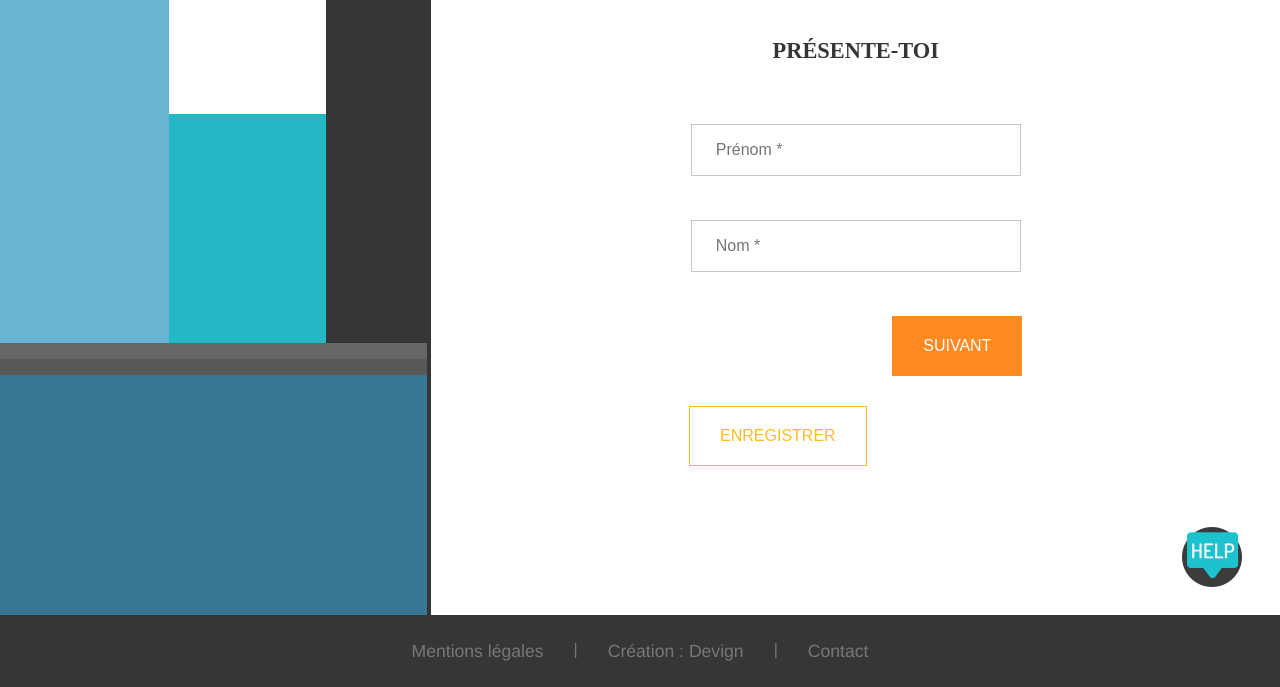
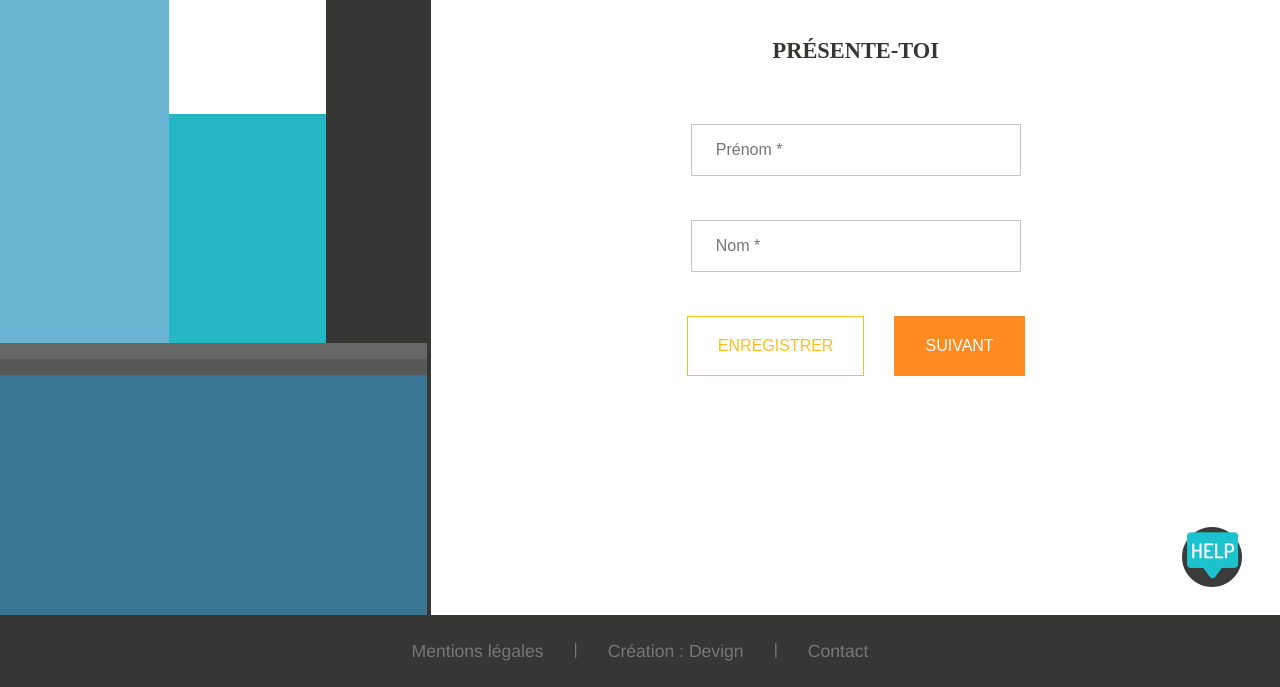
Before and after one commit to bodetienne/espl, a PHP site: page /form-1-mds.php in a window 1280 px wide. Shown: the part 113-800 px from the top of the page. Run offline with PHP 8.4, Linux system fonts and the light colour scheme; some web fonts are replaced.

Commit message:
resolution bug bourons

```diff
--- a/dev/css/style-mds-eva.css
+++ b/dev/css/style-mds-eva.css
@@ -138,46 +138,53 @@
 }
 
 
-/*Boutons*/
-.main.formulaire-1 .container-lgn .lgn button,
-.main.formulaire-2 .container-lgn .lgn button {
-	margin: auto 1vw;
+.main.formulaire-1 .form-1,
+.main.formulaire-2 .form-2 {
+	display: flex;
+	flex-direction: column;
 }
 
-.main.formulaire-1 .container-lgn .lgn button,
-.main.formulaire-2 .container-lgn .lgn button {
+/*Boutons*/
+.main.formulaire-1 .container-button,
+.main.formulaire-2 .container-button {
+	margin: auto;
+}
+
+.main.formulaire-1 .container-button button,
+.main.formulaire-2 .container-button button {
+	margin: auto 1vw;
 	padding: 20px 30px;
 	border-style: solid;
 	border-width: 1px;
 	text-transform: uppercase;
 }
 
-.main.formulaire-1 .container-lgn .lgn .btn-save,
-.main.formulaire-2 .container-lgn .lgn .btn-save {
+.main.formulaire-1 .container-button .btn-save,
+.main.formulaire-2 .container-button .btn-save {
 	color: #FFBD1D;
 	background-color: #ffffff;
 	border-color: #FFBD1D;
 }
 
-.main.formulaire-1 .container-lgn .lgn .btn-save:hover,
-.main.formulaire-1 .container-lgn .lgn .btn-save:focus,
-.main.formulaire-2 .container-lgn .lgn .btn-save:hover,
-.main.formulaire-2 .container-lgn .lgn .btn-save:focus {
+.main.formulaire-1 .container-button .btn-save:hover,
+.main.formulaire-1 .container-button .btn-save:focus,
+.main.formulaire-2 .container-button .btn-save:hover,
+.main.formulaire-2 .container-button .btn-save:focus {
 	color: #ffffff;
 	background-color: #FFBD1D;
 }
 
-.main.formulaire-1 .container-lgn .lgn .btn-next,
-.main.formulaire-2 .container-lgn .lgn .btn-next {
+.main.formulaire-1 .container-button .btn-next,
+.main.formulaire-2 .container-button .btn-next {
 	color: #ffffff;
 	background-color: #FF8A22;
 	border-color: #FF8A22;
 }
 
-.main.formulaire-1 .container-lgn .lgn .btn-next:hover,
-.main.formulaire-1 .container-lgn .lgn .btn-next:focus,
-.main.formulaire-2 .container-lgn .lgn .btn-next:hover,
-.main.formulaire-2 .container-lgn .lgn .btn-next:focus {
+.main.formulaire-1 .container-button .btn-next:hover,
+.main.formulaire-1 .container-button .btn-next:focus,
+.main.formulaire-2 .container-button .btn-next:hover,
+.main.formulaire-2 .container-button .btn-next:focus {
 	color: #FF8A22;
 	background-color: #ffffff;
 }
--- a/dev/form-1-mds.php
+++ b/dev/form-1-mds.php
@@ -51,13 +51,11 @@
 								</div>
 							</div>
 
-							<div class="container-lgn">
-								<div class="lgn lgn-1">
-									<button id="save" class="btn-save" type="button">Enregistrer</button>
-									<a class="lien suivant" href="form-2-mds.php">
-										<button id="suivant" class="btn-next" type="button" name="button">Suivant</button>
-									</a>
-								</div>
+							<div class="container-button">
+								<button id="save" class="btn-save" type="button">Enregistrer</button>
+								<a class="lien suivant" href="form-2-mds.php">
+									<button id="suivant" class="btn-next" type="button" name="button">Suivant</button>
+								</a>
 							</div>
 						</div>
 					</div>
```
Also changed, not shown: dev/form-2-mds.php (+5 -7 lines).
